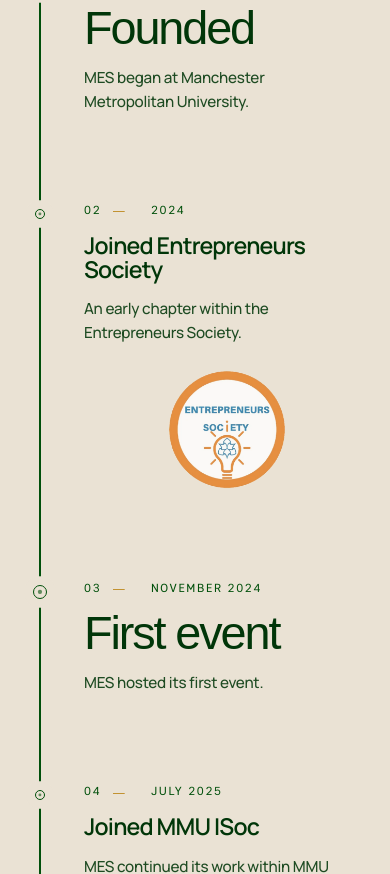
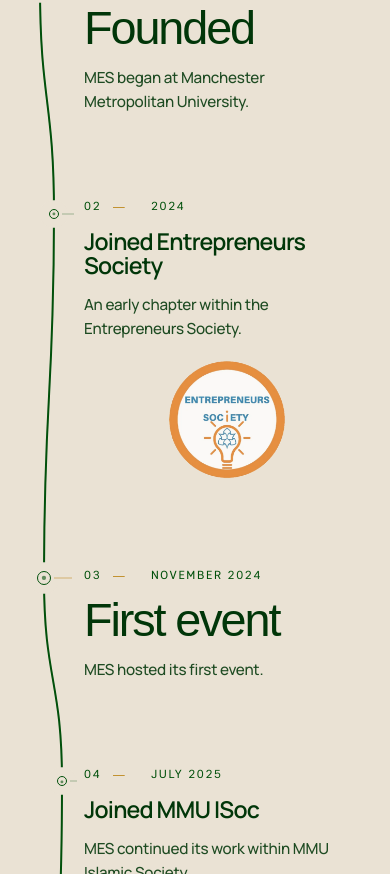
Before and after one commit to ateeqrehman360/MES-Website, a Next.js app: page /about in a window 390 px wide. Shown: the part 1210-2084 px from the top of the page. Built offline with nearby package versions, Linux system fonts and the light colour scheme; a web font is replaced by a local one.

Commit message:
polish journey safari motion and mobile path

```diff
--- a/src/components/sections/journey-motion.tsx
+++ b/src/components/sections/journey-motion.tsx
@@ -146,7 +146,6 @@
       progressPath.setAttribute("d", pathData);
       pathLength = progressPath.getTotalLength();
       pathLookup = createPathLookup(progressPath, pathLength);
-      progressPath.style.strokeDasharray = `${pathLength}`;
       geometrySignature = nextGeometrySignature;
       geometryNeedsUpdate = false;
     };
@@ -176,8 +175,7 @@
       const revealedLength = findLengthAtY(pathLookup, revealedY);
       const progress = clamp(revealedLength / pathLength);
 
-      stage.style.setProperty("--journey-progress", progress.toFixed(4));
-      progressPath.style.strokeDashoffset = `${pathLength - revealedLength}`;
+      progressPath.style.strokeDashoffset = (1 - progress).toFixed(5);
 
       let activeIndex = -1;
       nodes.forEach((node, index) => {
@@ -288,11 +286,13 @@
           className="journey__path-progress"
           data-journey-path-progress
           fill="none"
+          pathLength="1"
           stroke="#01500B"
+          strokeDasharray="1"
+          strokeDashoffset="1"
           strokeWidth="2"
           strokeLinecap="round"
           strokeLinejoin="round"
-          vectorEffect="non-scaling-stroke"
         />
       </svg>
 
--- a/src/components/sections/journey-section.tsx
+++ b/src/components/sections/journey-section.tsx
@@ -28,6 +28,7 @@
                 data-importance={milestone.importance}
                 data-placement={milestone.placement}
                 data-route={milestone.route}
+                data-mobile-route={milestone.mobileRoute}
                 data-has-media={milestone.image ? "true" : "false"}
               >
                 <span
--- a/src/data/journey.ts
+++ b/src/data/journey.ts
@@ -7,6 +7,13 @@
   | "media-right";
 
 export type JourneyRoutePosition = "left" | "centre" | "right";
+
+export type JourneyMobileRoutePosition =
+  | "outer"
+  | "near"
+  | "middle"
+  | "inner"
+  | "lead";
 
 export type JourneyMilestoneImage = Readonly<{
   src: string;
@@ -32,6 +39,7 @@
   importance: JourneyMilestoneImportance;
   placement: JourneyMilestonePlacement;
   route: JourneyRoutePosition;
+  mobileRoute: JourneyMobileRoutePosition;
   image?: JourneyMilestoneImage;
   supportingDetails?: readonly JourneySupportingDetail[];
   speakers?: readonly string[];
@@ -50,6 +58,7 @@
     importance: "major",
     placement: "copy-left",
     route: "centre",
+    mobileRoute: "outer",
   },
   {
     id: "entrepreneurs-society",
@@ -60,6 +69,7 @@
     importance: "minor",
     placement: "media-left",
     route: "left",
+    mobileRoute: "inner",
     image: {
       src: "/network/logos/partner-entrepreneurs_society.webp",
       alt: "Entrepreneurs Society logo.",
@@ -77,6 +87,7 @@
     importance: "major",
     placement: "copy-left",
     route: "right",
+    mobileRoute: "near",
   },
   {
     id: "mmu-isoc",
@@ -87,6 +98,7 @@
     importance: "minor",
     placement: "media-right",
     route: "left",
+    mobileRoute: "lead",
     image: {
       src: "/network/logos/partner-mmu_isoc.webp",
       alt: "MMU Islamic Society logo.",
@@ -104,6 +116,7 @@
     importance: "major",
     placement: "media-left",
     route: "centre",
+    mobileRoute: "middle",
     image: {
       src: "/hero/halal-business-series-audience.webp",
       alt: "An audience listening during an MES Halal Business Series event.",
@@ -133,6 +146,7 @@
     importance: "major",
     placement: "media-right",
     route: "left",
+    mobileRoute: "lead",
     image: {
       src: "/hero/ramadhan-bazaar-crowd.webp",
       alt: "Visitors browsing independent businesses at the MES Ramadhan Bazaar.",
@@ -158,5 +172,6 @@
     importance: "current",
     placement: "copy-right",
     route: "right",
+    mobileRoute: "middle",
   },
 ] satisfies readonly JourneyMilestone[];
--- a/src/styles/about.css
+++ b/src/styles/about.css
@@ -384,6 +384,7 @@
 
   .journey__path-progress {
     stroke-width: 2;
+    will-change: stroke-dashoffset;
   }
 
   .journey__milestones {
@@ -395,17 +396,40 @@
   }
 
   .journey__milestone {
+    --journey-content-inset: 4rem;
+    --journey-mobile-node-x: 1.25rem;
     --journey-node-size: 0.875rem;
     position: relative;
     display: grid;
     gap: 1.4rem;
     padding-block: clamp(3.4rem, 14vw, 5rem);
-    padding-inline-start: 4rem;
+    padding-inline-start: var(--journey-content-inset);
+  }
+
+  .journey__milestone[data-mobile-route="outer"] {
+    --journey-mobile-node-x: 1.25rem;
+  }
+
+  .journey__milestone[data-mobile-route="near"] {
+    --journey-mobile-node-x: 1.5rem;
+  }
+
+  .journey__milestone[data-mobile-route="middle"] {
+    --journey-mobile-node-x: 1.875rem;
+  }
+
+  .journey__milestone[data-mobile-route="inner"] {
+    --journey-mobile-node-x: 2.125rem;
+  }
+
+  .journey__milestone[data-mobile-route="lead"] {
+    --journey-mobile-node-x: 2.625rem;
   }
 
   .journey__milestone[data-importance="minor"] {
     --journey-node-size: 0.625rem;
-    padding-block: clamp(2.25rem, 9vw, 3.25rem);
+    gap: 1.05rem;
+    padding-block: clamp(2rem, 7vw, 2.75rem);
   }
 
   .journey__milestone[data-importance="current"] {
@@ -416,7 +440,7 @@
   .journey__node {
     position: absolute;
     inset-block-start: clamp(4rem, 15vw, 5.25rem);
-    inset-inline-start: 1.25rem;
+    inset-inline-start: var(--journey-mobile-node-x);
     z-index: 4;
     width: var(--journey-node-size);
     height: var(--journey-node-size);
@@ -425,6 +449,28 @@
     background: var(--mes-cream);
     box-shadow: 0 0 0 0.55rem var(--mes-cream);
     transform: translate(-50%, -50%);
+  }
+
+  .journey__milestone[data-importance="major"] .journey__node::before,
+  .journey__milestone[data-importance="minor"] .journey__node::before {
+    content: "";
+    position: absolute;
+    inset-block-start: 50%;
+    inset-inline-start: calc(100% + 0.25rem);
+    width: max(
+      0.45rem,
+      calc(
+        var(--journey-content-inset) - var(--journey-mobile-node-x) -
+          var(--journey-node-size) - 0.5rem
+      )
+    );
+    height: 1px;
+    background: rgb(194 146 49 / 62%);
+    transform: translateY(-50%);
+  }
+
+  .journey__milestone[data-importance="minor"] .journey__node::before {
+    background: rgb(97 140 93 / 55%);
   }
 
   .journey__milestone[data-importance="minor"] .journey__node {
@@ -723,7 +769,7 @@
   .journey__continuation-mark {
     position: absolute;
     inset-block-start: 50%;
-    inset-inline-start: 1.25rem;
+    inset-inline-start: 1.875rem;
     width: 2.5rem;
     height: 1px;
     background: var(--mes-gold);
@@ -786,6 +832,10 @@
     .journey__milestone[data-importance="minor"] .journey__node {
       inset-block-start: 50%;
       inset-inline-start: var(--journey-tablet-node-x);
+    }
+
+    .journey__node::before {
+      display: none;
     }
 
     .journey__milestone[data-placement="copy-left"] .journey__copy,
@@ -986,7 +1036,7 @@
     }
 
     .journey__milestone {
-      padding-inline-start: 3.6rem;
+      --journey-content-inset: 3.6rem;
     }
 
     .journey__copy h3 {
```
